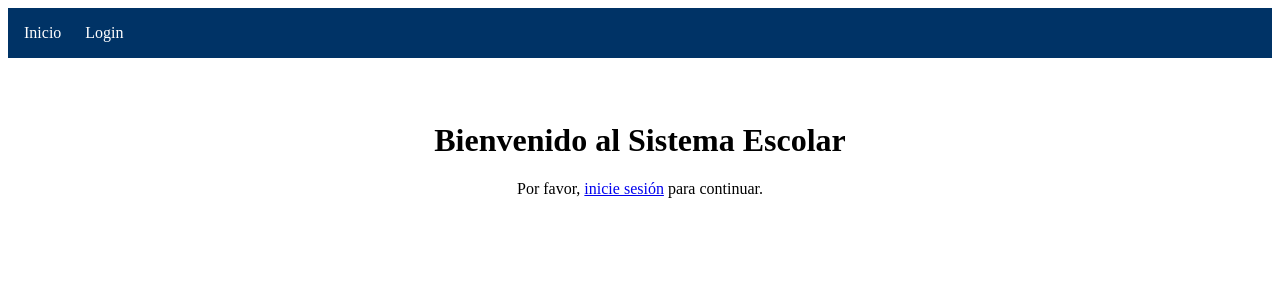
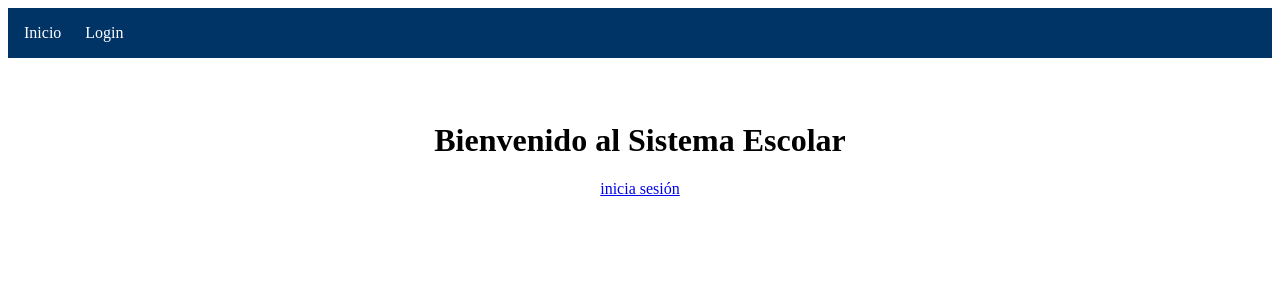
Before and after one commit to ushiropaul/ISF-admin, a React (Vite) app: page / in a window 1280 px wide. Shown: the top 300 px of the page. Built offline with nearby package versions, Linux system fonts and the light colour scheme.

Commit message:
2nd commit

```diff
--- a/src/pages/Home/Home.jsx
+++ b/src/pages/Home/Home.jsx
@@ -1,8 +1,12 @@
+import { Link } from "react-router-dom";
+
+
+
 export default function Home() {
   return (
     <div style={{ textAlign: 'center', marginTop: '4rem' }}>
       <h1>Bienvenido al Sistema Escolar</h1>
-      <p>Por favor, <a href="/login">inicie sesión</a> para continuar.</p>
+      <Link to='/login'>inicia sesión</Link>
     </div>
   );
 }
```
